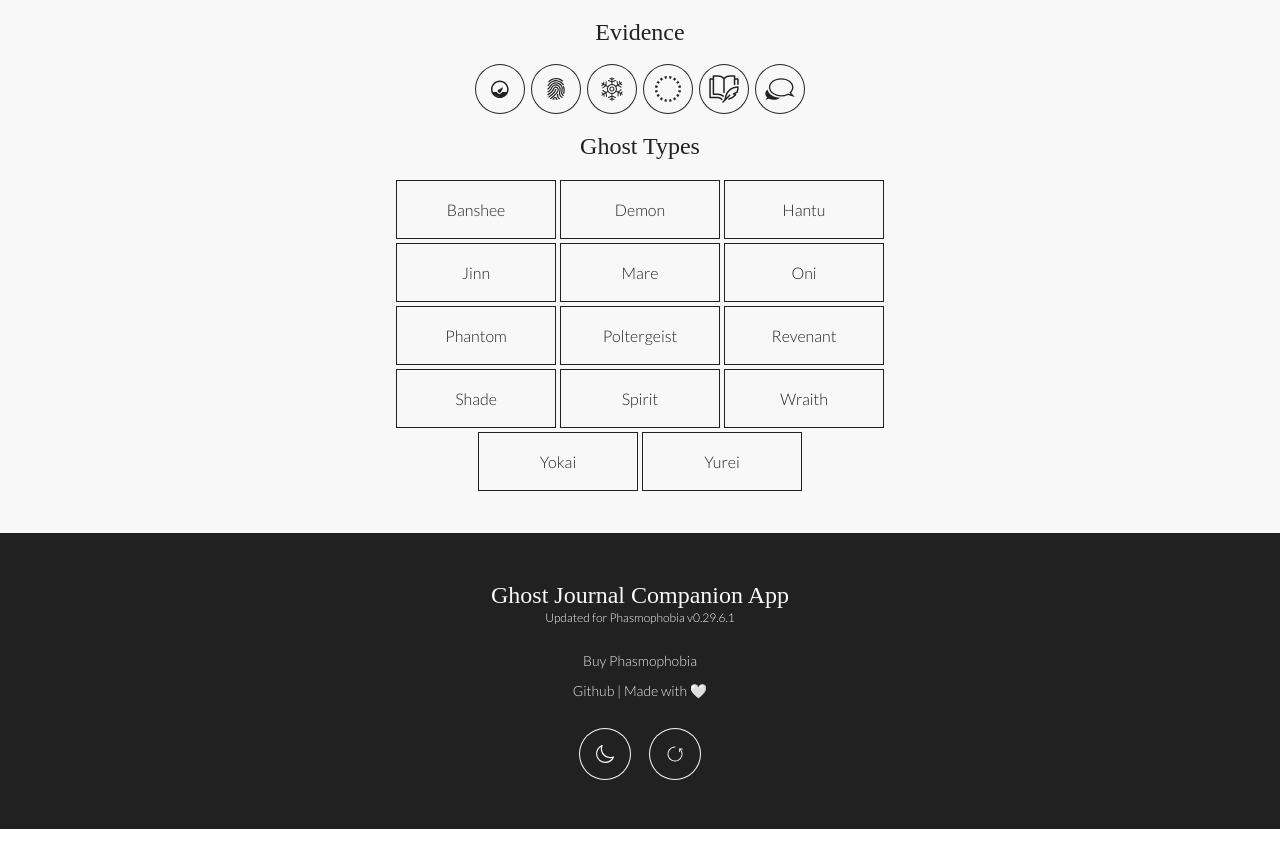
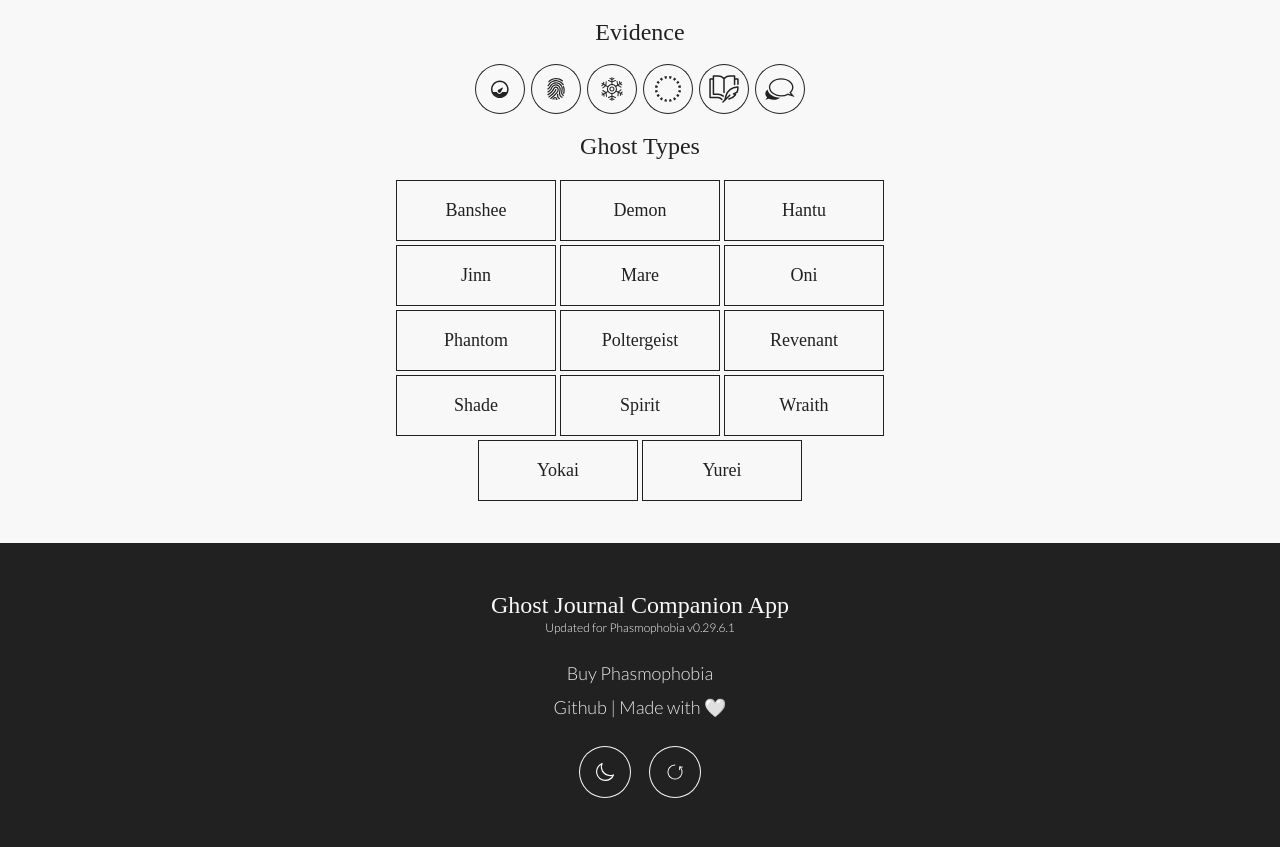
Before and after one commit to danWithABeard/phasmophobia-journal, a React (Create React App) app: page / in a window 1280 px wide. Built offline with nearby package versions, Linux system fonts and the light colour scheme; the HTML template or start-up script is replaced by a standard one; a web font is replaced by a local one.

Commit message:
Quality of life and UX adjustments

```diff
--- a/src/App.js
+++ b/src/App.js
@@ -4,10 +4,10 @@ import EMFIcon from './svgs/EMFIcon'
 import FingerprintsIcon from './svgs/FingerprintsIcon'
 import FreezingTempsIcon from './svgs/FreezingTempsIcon'
 import GhostOrbIcon from './svgs/GhostOrbIcon'
-import ResetIcon from './svgs/ResetIcon'
 import GhostWritingIcon from './svgs/GhostWritingIcon'
 import MoonIcon from './svgs/MoonIcon'
 import SpiritBoxIcon from './svgs/SpiritBoxIcon'
+import ResetButton from './ResetButton'
 import { EVIDENCE, GHOST_TYPES } from './constants'
 
 export default class App extends React.Component {
@@ -30,6 +30,8 @@ export default class App extends React.Component {
       5: GhostWritingIcon,
       6: SpiritBoxIcon
     }
+
+    this._handleReset = this._handleReset.bind(this)
   }
 
   _removeActiveEvidence(evId) {
@@ -120,12 +122,18 @@ export default class App extends React.Component {
 
         /** Remove ghost from list of possible culprits */
         if (notThisGhost) return false
+
         return true
       })
     }
 
     if (possibleGhosts.length <= 0) {
-      return <div className="ghost">Something is wrong. Check your evidence again...</div>
+      return (
+        <>
+          <div className={`ghost__error ghost__error--${darkMode}`}>Something is wrong. Check your evidence again...</div>
+          <ResetButton handleReset={this._handleReset} />
+        </>
+      )
     }
 
     return possibleGhosts.map( ghost => {
@@ -173,6 +181,7 @@ export default class App extends React.Component {
       <div className={ `App App--${darkMode}` }>
         <div className="journal__wrapper">
           <h2>Evidence</h2>
+
           <div className="evidence__wrapper">
             { this._renderEvidenceButtons() }
           </div>
@@ -196,10 +205,7 @@ export default class App extends React.Component {
               <span className="screen-reader">Toggle Dark Mode</span>
             </button>
 
-            <button className="button__dark-mode" type="button" onClick={() => { this._handleReset() }}>
-              <ResetIcon />
-              <span className="screen-reader">Reset evidence</span>
-            </button>
+            <ResetButton handleReset={this._handleReset} />
           </div>
         </footer>
       </div>
--- /dev/null
+++ b/src/ResetButton.js
@@ -0,0 +1,11 @@
+import React from 'react'
+import ResetIcon from './svgs/ResetIcon'
+
+export default function ResetButton(props) {
+  return (
+    <button className="button__dark-mode" type="button" onClick={props.handleReset}>
+      <ResetIcon />
+      <span className="screen-reader">Reset evidence</span>
+    </button>
+  )
+}
--- a/src/scss/App.scss
+++ b/src/scss/App.scss
@@ -11,6 +11,7 @@
   flex-direction: column;
   align-items: center;
   min-height: 100vh;
+  font-size: 18px;
 
   &--light {
     background-color: $bone;
--- a/src/scss/_ghost-details.scss
+++ b/src/scss/_ghost-details.scss
@@ -35,7 +35,8 @@
   text-transform: uppercase;
   position: absolute;
   top: 15px;
-  right: 15px;
+  right: 10px;
   font-family: $header;
-  font-size: 18px;
+  font-size: 25px;
+  padding: 10px 15px;
 }
--- a/src/scss/_ghosts.scss
+++ b/src/scss/_ghosts.scss
@@ -8,21 +8,30 @@
   width: 100%;
 }
 
+.ghost__error {
+  &--dark {
+    color: $bone;
+  }
+
+  &--light {
+    color: $charcoal;
+  }
+}
+
 .ghost__button {
   border: 0;
   cursor: pointer;
-  font-family: $body;
+  font-family: $header;
   margin: 2px;
   outline: 0;
   padding: 20px 0;
-  font-size: 16px;
+  font-size: 18px;
   transition: box-shadow .2s, background-color .2s;
   width: 32%;
 
   &--active {
     background-color: $charcoal;
     color: $bone;
-    font-family: $header;
   }
 
   &--light {
```
Also changed, not shown: 2 other files (tests, documents, lock files or other folders).
